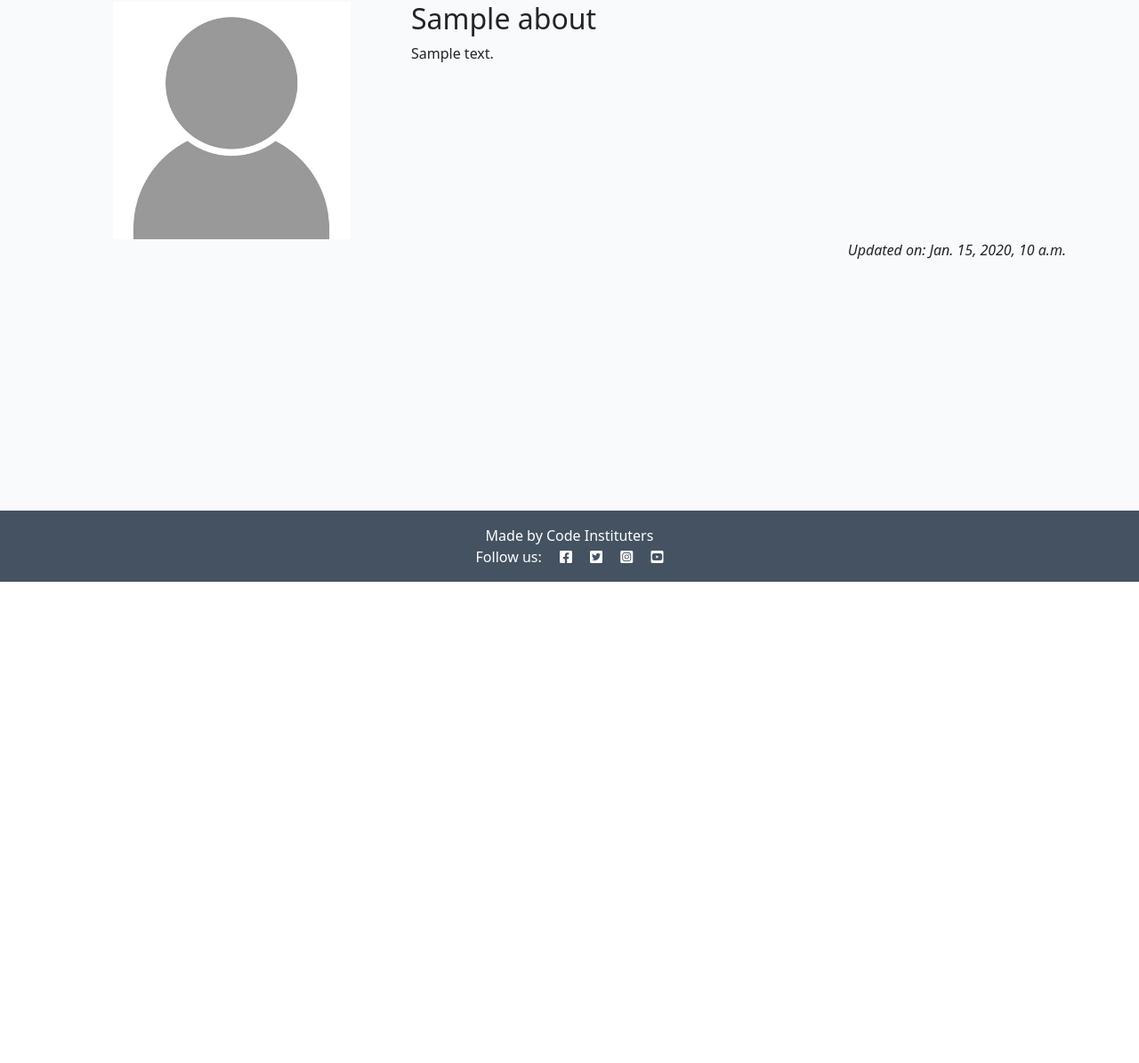
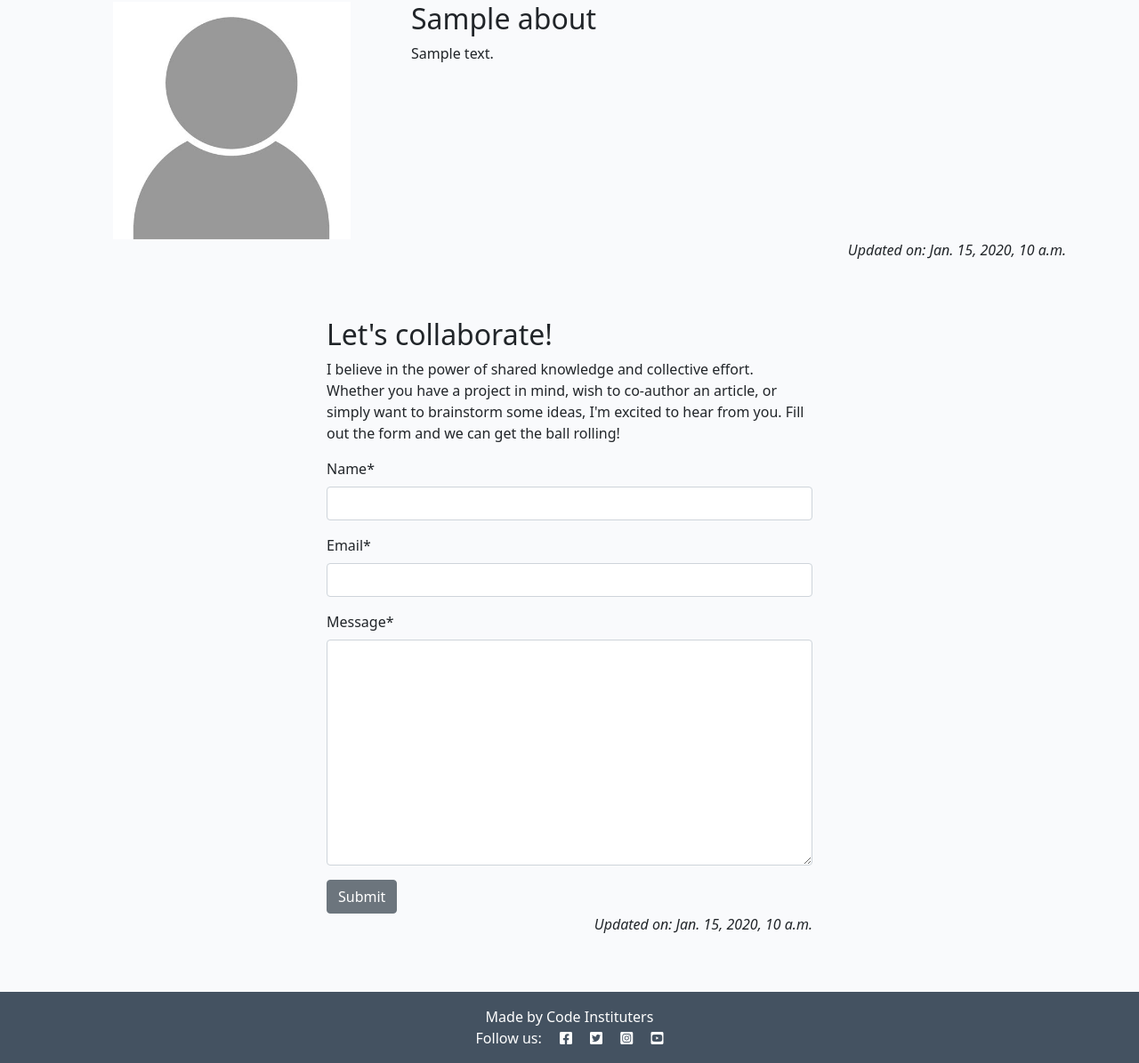
Before and after one commit to DR-developer98/codestart_blog_from_full_template, a Django app: page /about/ in a window 1280 px wide. Shown: the part 146-1341 px from the top of the page at 89% size. Before the commit the page ends 800 px from the top, so only its background shows below. Run offline with Django 4.2, Linux system fonts and the light colour scheme; tables that the repository leaves empty hold one stand-in row (values such as "Sample post"); some libraries are stand-ins or nearby versions.

Commit message:
Create a Collab Request form in the about page en wire up the POST request handler

```diff
--- /dev/null
+++ b/about/forms.py
@@ -0,0 +1,7 @@
+from .models import CollaborateRequest
+from django import forms
+
+class CollaborateForm(forms.ModelForm):
+    class Meta:
+        model = CollaborateRequest
+        fields = ('name', 'email', 'message',)
--- a/about/models.py
+++ b/about/models.py
@@ -8,3 +8,16 @@ class About(models.Model):
 
     def __str__(self):
         return self.title
+
+class CollaborateRequest(models.Model):
+    # ingevulde naam in het collab formulier
+    name = models.CharField(max_length=200)
+    # ingevuld e-mailadres in het collab formulier
+    email = models.EmailField()
+    # ingevulde tekst in het formulier
+    message = models.TextField()
+    # checkbox voor "read" (als gelezen weergeven). Staat uiteraard bij default op "False", daar het verzoek nog verwerkt moet worden
+    read = models.BooleanField(default=False)
+
+    def __str__(self):
+        return f"Collaboration request from {self.name}"
--- a/about/templates/about/about.html
+++ b/about/templates/about/about.html
@@ -1,6 +1,8 @@
 {% extends 'base.html' %}
 {% block content %}
 {% load static %}
+{% load crispy_forms_tags %}
+
 <div class="container mt-5">
   <div class="row">
     <div class="col-4 text-center">
@@ -16,7 +18,25 @@
   <div class="row">
     <div class="col text-right">
       <!-- Updated on field goes in here -->
+       <p class="text-end"><em>Updated on: {{ about.updated_on }}</em></p>
+    </div>
+    </div>
+    <div class="row justify-content-center">
+        <div class="col-12 col-md-6 my-5">
+            <h2>Let's collaborate!</h2>
+            <p>I believe in the power of shared knowledge and collective effort.
+                Whether you have a project in mind, wish to co-author
+                an article, or simply want to brainstorm some ideas,
+                I'm excited to hear from you. Fill out the form
+                and we can get the ball rolling!</p>
 
+            <!-- add your form here. Your submit button should
+                                have the classes of btn, btn-secondary -->
+              <form method="POST">
+                {{ collaborate_form | crispy }}
+                {% csrf_token %}
+                <button class="btn btn-secondary" type="submit">Submit</button>
+              </form>
       <p class="text-end"><em>Updated on: {{ about.updated_on }}</em></p>
     </div>
   </div>
--- a/about/views.py
+++ b/about/views.py
@@ -1,15 +1,36 @@
 from django.shortcuts import render
 from .models import About
-
+from .forms import CollaborateForm
+# We moeten onderstaand importeren, zodat we success messages kunnen tonen
+from django.contrib import messages
 
 def about_me(request):
     """
     Renders the About page
     """
     about = About.objects.all().order_by('-updated_on').first()
+    collaborate_form = CollaborateForm()
+
+    if request.method == "POST":
+        # De formulierdata is de collabrequest tekst
+        # Hier creëren we een instantie van de CollaborateForm-klasse
+        collaborate_form = CollaborateForm(data=request.POST)
+        # Hier checken we of het formulier correct en volledig is ingevuld
+        if collaborate_form.is_valid():
+            # Indien het formulier correct is ingevuld, dan kan het de database ingestuurd worden
+            collaborate_form.save()
+            # Wanneer je het formulier indient, dan toon je het volgende bericht
+            messages.add_message(
+                request, messages.SUCCESS,
+                'Collaboration request received! I endeavour to respond within 2 working days.'
+            )
+
+    # Dit zorgt ervoor dat het formulier leeg wordt gehaald, nadat je het ingevuld en ingestuurd hebt.
+    collaborate_form = CollaborateForm()
 
     return render(
         request,
         "about/about.html",
-        {"about": about},
+        {"about": about,
+         "collaborate_form": collaborate_form,},
     )
--- a/blog/forms.py
+++ b/blog/forms.py
@@ -1,3 +1,4 @@
+# ↓↓↓ Importeert het "Comment"-model uit models.py in deze directory
 from .models import Comment
 from django import forms
 
```
Also changed, not shown: about/admin.py (+7 -1 lines), blog/views.py (+9 -1 lines), about/migrations/0002_collaboraterequest.py (added).
